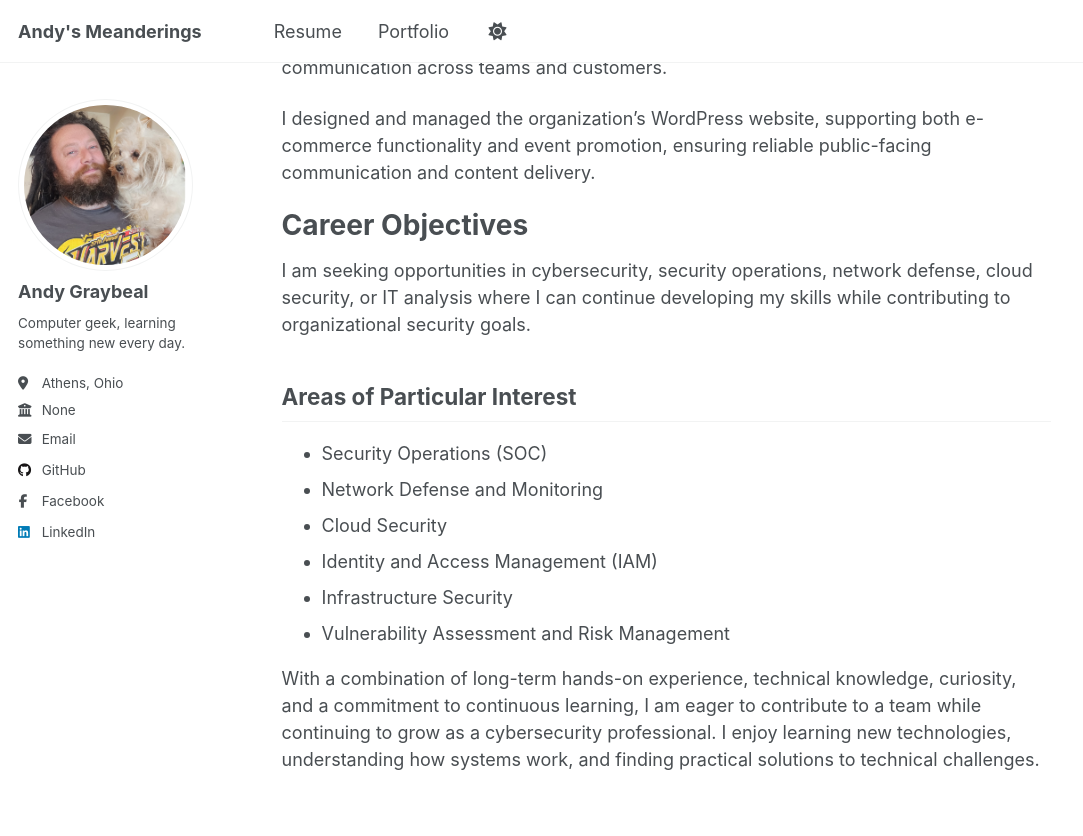
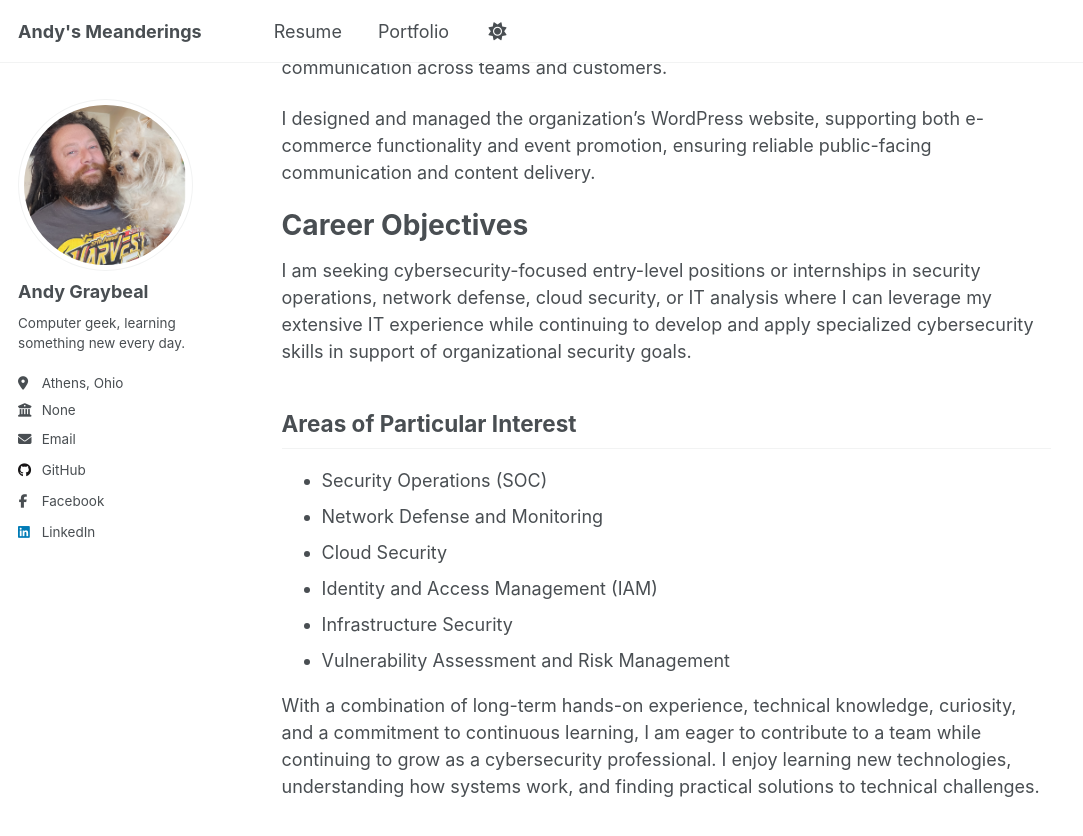
Before and after one commit to andy-graybeal/andy-graybeal.github.io, a Jekyll site: the page built from _pages/about.md, in a window 1280 px wide and 900 px high, scrolled down 1365 px. Shown: the top 836 px of the window, without its empty margins (0-1083 px from the left). Built offline with Jekyll 4.4.1, drawn with Linux system fonts in a browser that asks for light colours; a script that is not in the unit is left out.

Commit message:
Update career objectives to highlight cybersecurity focus
Refined career objectives to emphasize cybersecurity-focused roles.

```diff
--- a/_pages/about.md
+++ b/_pages/about.md
@@ -71,7 +71,7 @@ I designed and managed the organization’s WordPress website, supporting both e
 
 # Career Objectives
 
-I am seeking opportunities in cybersecurity, security operations, network defense, cloud security, or IT analysis where I can continue developing my skills while contributing to organizational security goals.
+I am seeking cybersecurity-focused entry-level positions or internships in security operations, network defense, cloud security, or IT analysis where I can leverage my extensive IT experience while continuing to develop and apply specialized cybersecurity skills in support of organizational security goals.
 
 ## Areas of Particular Interest
 
```
